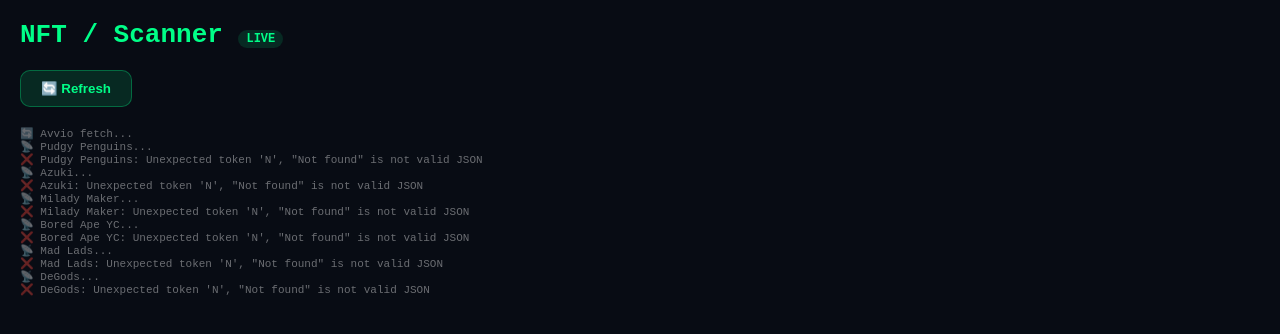
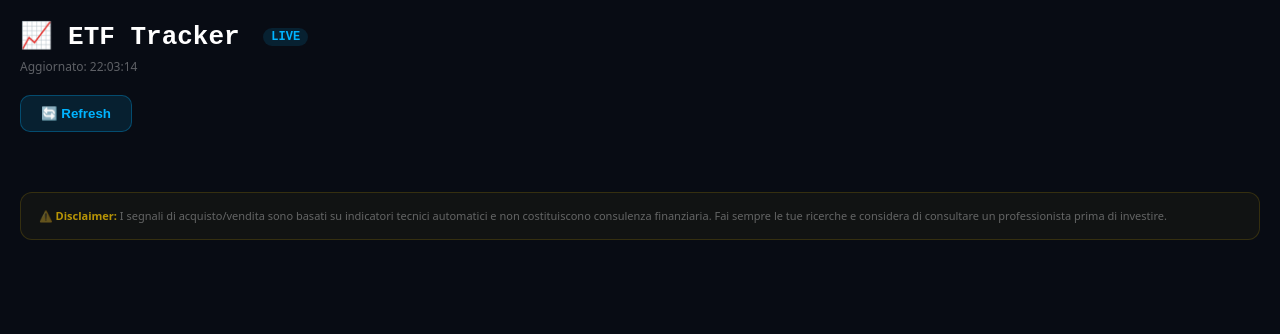
Before and after one commit to nichedelico/nft-scanner-backend, a website: page public/index.html in a window 1280 px wide. Drawn offline with Linux system fonts and the light colour scheme; no server answers.

Commit message:
ETF tracker with signals

```diff
--- a/public/index.html
+++ b/public/index.html
@@ -3,89 +3,162 @@
 <head>
 <meta charset="UTF-8">
 <meta name="viewport" content="width=device-width, initial-scale=1.0">
-<title>NFT Scanner</title>
+<title>ETF Tracker</title>
 <style>
   * { box-sizing: border-box; margin: 0; padding: 0; }
   body { background: #080c14; color: #fff; font-family: system-ui, sans-serif; padding: 20px; }
-  h1 { color: #00ff88; font-family: monospace; margin-bottom: 20px; }
-  .card { background: rgba(255,255,255,0.04); border: 1px solid rgba(255,255,255,0.1); border-radius: 12px; padding: 16px; margin-bottom: 12px; }
-  .name { font-weight: 700; font-size: 16px; margin-bottom: 8px; }
-  .stats { display: grid; grid-template-columns: 1fr 1fr 1fr; gap: 8px; }
-  .stat { background: rgba(255,255,255,0.04); border-radius: 8px; padding: 8px; }
-  .stat-label { font-size: 10px; color: rgba(255,255,255,0.4); }
-  .stat-value { font-size: 14px; font-weight: 700; font-family: monospace; }
-  .score { float: right; font-size: 28px; font-weight: 800; font-family: monospace; }
-  button { background: rgba(0,255,136,0.12); border: 1px solid rgba(0,255,136,0.3); color: #00ff88; padding: 10px 20px; border-radius: 10px; font-weight: 700; cursor: pointer; margin-bottom: 20px; }
-  .log { font-family: monospace; font-size: 11px; color: rgba(255,255,255,0.4); margin-bottom: 16px; }
+  h1 { font-family: monospace; margin-bottom: 6px; }
+  h1 span.live { font-size: 12px; background: rgba(0,180,255,0.12); color: #00b4ff; padding: 2px 8px; border-radius: 20px; margin-left: 8px; vertical-align: middle; }
+  .subtitle { font-size: 12px; color: rgba(255,255,255,0.35); margin-bottom: 20px; }
+  button.refresh { background: rgba(0,180,255,0.12); border: 1px solid rgba(0,180,255,0.3); color: #00b4ff; padding: 10px 20px; border-radius: 10px; font-weight: 700; cursor: pointer; margin-bottom: 20px; }
+  .log { font-family: monospace; font-size: 11px; color: rgba(255,255,255,0.35); margin-bottom: 16px; min-height: 16px; }
+  .card { background: rgba(255,255,255,0.03); border: 1px solid rgba(255,255,255,0.08); border-radius: 14px; padding: 18px 20px; margin-bottom: 12px; }
+  .card.buy { border-color: rgba(0,255,136,0.3); background: rgba(0,255,136,0.04); }
+  .card.sell { border-color: rgba(255,68,102,0.3); background: rgba(255,68,102,0.04); }
+  .card-header { display: flex; align-items: center; justify-content: space-between; margin-bottom: 14px; }
+  .ticker { font-family: monospace; font-size: 18px; font-weight: 700; }
+  .etf-name { font-size: 12px; color: rgba(255,255,255,0.4); margin-top: 2px; }
+  .price-block { text-align: right; }
+  .price { font-family: monospace; font-size: 22px; font-weight: 800; }
+  .change { font-size: 13px; font-weight: 700; margin-top: 2px; }
+  .stats { display: grid; grid-template-columns: 1fr 1fr 1fr; gap: 8px; margin-bottom: 14px; }
+  .stat { background: rgba(255,255,255,0.04); border-radius: 8px; padding: 8px 10p; }
+  .stat-label { font-size: 10px; color: rgba(255,255,255,0.4); margin-bottom: 3px; }
+  .stat-value { font-size: 13px; font-weight: 700; font-family: monospace; }
+  .signal { display: inline-flex; align-items: center; gap: 6px; padding: 6px 16px; border-radius: 20px; font-size: 12px; font-weight: 700; margin-top: 4px; }
+  .signal.buy { background: rgba(0,255,136,0.15); border: 1px solid rgba(0,255,136,0.4); color: #00ff88; }
+  .signal.sell { background: rgba(255,68,102,0.15); border: 1px solid rgba(255,68,102,0.4); color: #ff4466; }
+  .signal.hold { background: rgba(255,204,0,0.12); border: 1px solid rgba(255,204,0,0.3); color: #ffcc00; }
+  .indicators { display: flex; gap: 8px; flex-wrap: wrap; margin-top: 10px; }
+  .ind { font-size: 11px; background: rgba(255,255,255,0.05); border: 1px solid rgba(255,255,255,0.08); border-radius: 20px; padding: 4px 10px; color: rgba(255,255,255,0.5); }
+  .disclaimer { margin-top: 24px; padding: 14px 18px; background: rgba(255,204,0,0.04); border: 1px solid rgba(255,204,0,0.15); border-radius: 12px; font-size: 11px; color: rgba(255,255,255,0.35); line-height: 1.6; }
 </style>
 </head>
 <body>
-<h1>NFT / Scanner <span style="font-size:12px;background:rgba(0,255,136,0.12);padding:2px 8px;border-radius:20px;">LIVE</span></h1>
-<button onclick="loadData()">🔄 Refresh</button>
+
+<h1>📈 ETF Tracker <span class="live">LIVE</span></h1>
+<div class="subtitle" id="lastUpdate">Caricamento...</div>
+<button class="refresh" onclick="loadAll()">🔄 Refresh</button>
 <div class="log" id="log"></div>
 <div id="cards"></div>
+
+<div class="disclaimer">
+  ⚠️ <strong style="color:rgba(255,204,0,0.7)">Disclaimer:</strong> I segnali di acquisto/vendita sono basati su indicatori tecnici automatici e non costituiscono consulenza finanziaria. Fai sempre le tue ricerche e considera di consultare un professionista prima di investire.
+</div>
+
 <script>
-const COLLECTIONS = [
-  { name: "Pudgy Penguins", slug: "pudgypenguins",    chain: "⟠" },
-  { name: "Azuki",          slug: "azuki",             chain: "⟠" },
-  { name: "Milady Maker",   slug: "milady-maker",      chain: "⟠" },
-  { name: "Bored Ape YC",   slug: "boredapeyachtclub", chain: "⟠" },
-  { name: "Mad Lads",       slug: "mad-lads",          chain: "◎" },
-  { name: "DeGods",         slug: "degods",            chain: "◎" },
+const ETFS = [
+  { ticker: "SPY",  name: "S&P 500 ETF" },
+{ ticker: "QQQ",  name: "Nasdaq 100 ETF" },
+  { ticker: "VTI",  name: "Total US Market" },
+  { ticker: "ARKK", name: "Innovation ETF" },
+  { ticker: "GLD",  name: "Gold ETF" },
+  { ticker: "TLT",  name: "Long-Term Bonds" },
 ];
 
 function log(msg) {
-  document.getElementById("log").innerHTML += msg + "<br>";
+  document.getElementById("log").innerHTML = msg;
 }
 
-function score(vol, change, sales) {
-  const v = Math.min(100, (vol/500)*100);
-  const f = Math.min(100, Math.max(0, ((change+15)/55)*100));
-  const s = Math.min(100, (sales/300)*100);
-return Math.round(v*0.3 + f*0.25 + s*0.15 + 50*0.3);
+function calcSignal(change, rsi, aboveMA) {
+  let bullish = 0;
+  if (change > 0.5) bullish++;
+  if (change > 1.5) bullish++;
+  if (rsi < 35) bullish += 2;
+  if (rsi > 65) bullish -= 2;
+  if (aboveMA) bullish++;
+  else bullish--;
+
+  if (bullish >= 2) return { label: "🟢 Segnale Acquisto", cls: "buy" };
+  if (bullish <= -1) return { label: "🔴 Segnale Vendita", cls: "sell" };
+  return { label: "🟡 Mantieni", cls: "hold" };
+}
+function estimateRSI(change) {
+  // Stima semplice RSI basata sul cambio giornaliero
+  const base = 50;
+  return Math.min(90, Math.max(10, base + change * 8));
 }
 
-function color(s) {
-  return s >= 70 ? "#00ff88" : s >= 45 ? "#ffcc00" : "#ff4466";
+async function fetchETF(ticker) {
+  const url = `https://query1.finance.yahoo.com/v8/finance/chart/${ticker}?interval=1d&range=60d`;
+  const res = await fetch(url);
+  const data = await res.json();
+  const result = data?.chart?.result?.[0];
+  const meta = result?.meta ?? {};
+  const closes = result?.indicators?.quote?.[0]?.close ?? [];
+
+  const price = meta.regularMarketPrice ?? 0;
+  const prevClose = meta.chartPreviousClose ?? meta.previousClose ?? price;
+  const change = prevClose ? ((price - prevClose) / prevClose) * 100 : 0;
+  const volume = meta.regularMarketVolume ?? 0;
+
+// Media mobile 20 giorni
+  const recent = closes.filter(Boolean).slice(-20);
+  const ma20 = recent.length ? recent.reduce((a, b) => a + b, 0) / recent.length : price;
+  const aboveMA = price > ma20;
+
+  // RSI stimato
+  const rsi = estimateRSI(change);
+
+  return { price, change, volume, ma20, aboveMA, rsi };
 }
 
-async function loadData() {
-  document.getElementById("log").innerHTML = "";
+async function loadAll() {
   document.getElementById("cards").innerHTML = "";
-  log("🔄 Avvio fetch...");
-  for (const col of COLLECTIONS) {
+  log("🔄 Fetching dati Yahoo Finance...");
+
+  for (const etf of ETFS) {
     try {
-      log("📡 " + col.name + "...");
-      const res = await fetch("/api/opensea/" + col.slug + "/stats");
-      const data = await res.json();
-      const total = data.total ?? {};
-      const day = (data.intervals ?? []).find(i => i.interval === "one_day") ?? {};
-      const floor = (total.floor_price ?? 0).toFixed(3);
-      const vol = (day.volume ?? 0).toFixed(2);
-      const sales = day.sales ?? 0;
-      const change = (day.volume_change ?? 0).toFixed(1);
-      const holders = (total.num_owners ?? 0).toLocaleString();
-      const s = score(parseFloat(vol), parseFloat(change), sales);
-      const c = color(s);
-      log("✅ " + col.name + ": " + floor + " ETH");
-      document.getElementById("cards").innerHTML += `
-        <div class="card">
-<div class="score" style="color:${c}">${s}</div>
-          <div class="name">${col.chain} ${col.name}</div>
-          <div class="stats">
-            <div class="stat"><div class="stat-label">Floor</div><div class="stat-value">${floor} ETH</div></div>
-            <div class="stat"><div class="stat-label">Volume 24h</div><div class="stat-value">${vol} ETH</div></div>
-            <div class="stat"><div class="stat-label">Sales 24h</div><div class="stat-value">${sales}</div></div>
-            <div class="stat"><div class="stat-label">Holders</div><div class="stat-value">${holders}</div></div>
-            <div class="stat"><div class="stat-label">24h Δ</div><div class="stat-value" style="color:${parseFloat(change)>=0?'#00ff88':'#ff4466'}">${change}%</div></div>
+      log(`📡 ${etf.ticker}...`);
+      const d = await fetchETF(etf.ticker);
+      const signal = calcSignal(d.change, d.rsi, d.aboveMA);
+      const changeColor = d.change >= 0 ? "#00ff88" : "#ff4466";
+      const changeSign = d.change >= 0 ? "+" : "";
+
+document.getElementById("cards").innerHTML += `
+        <div class="card ${signal.cls}">
+          <div class="card-header">
+            <div>
+              <div class="ticker">${etf.ticker}</div>
+              <div class="etf-name">${etf.name}</div>
+            </div>
+            <div class="price-block">
+              <div class="price">$${d.price.toFixed(2)}</div>
+              <div class="change" style="color:${changeColor}">${changeSign}${d.change.toFixed(2)}%</div>
+            </div>
+          </div>
+<div class="stats">
+            <div class="stat">
+              <div class="stat-label">MA 20gg</div>
+              <div class="stat-value">$${d.ma20.toFixed(2)}</div>
+            </div>
+            <div class="stat">
+              <div class="stat-label">Vs MA</div>
+              <div class="stat-value" style="color:${d.aboveMA ? '#00ff88' : '#ff4466'}">${d.aboveMA ? "▲ Sopra" : "▼ Sotto"}</div>
+            </div>
+            <div class="stat">
+              <div class="stat-label">RSI est.</div>
+              <div class="stat-value" style="color:${d.rsi < 35 ? '#00ff88' : d.rsi > 65 ? '#ff4466' : '#fff'}">${d.rsi.toFixed(0)}</div>
+            </div>
+          </div>
+          <div class="signal ${signal.cls}">${signal.label}</div>
+          <div class="indicators">
+            <div class="ind">RSI ${d.rsi < 35 ? "ipervenduto 📉" : d.rsi > 65 ? "ipercomprato 📈" : "neutro"}</div>
+            <div class="ind">Trend ${d.aboveMA ? "rialzista" : "ribassista"}</div>
+            <div class="ind">Vol ${(d.volume/1000000).toFixed(1)}M</div>
           </div>
         </div>`;
     } catch(e) {
-      log("❌ " + col.name + ": " + e.message);
+      log(`❌ ${etf.ticker}: ${e.message}`);
 }
   }
+
+  log("");
+  document.getElementById("lastUpdate").textContent =
+    "Aggiornato: " + new Date().toLocaleTimeString("it-IT");
 }
-loadData();
+
+loadAll();
 </script>
 </body>
 </html>
```
